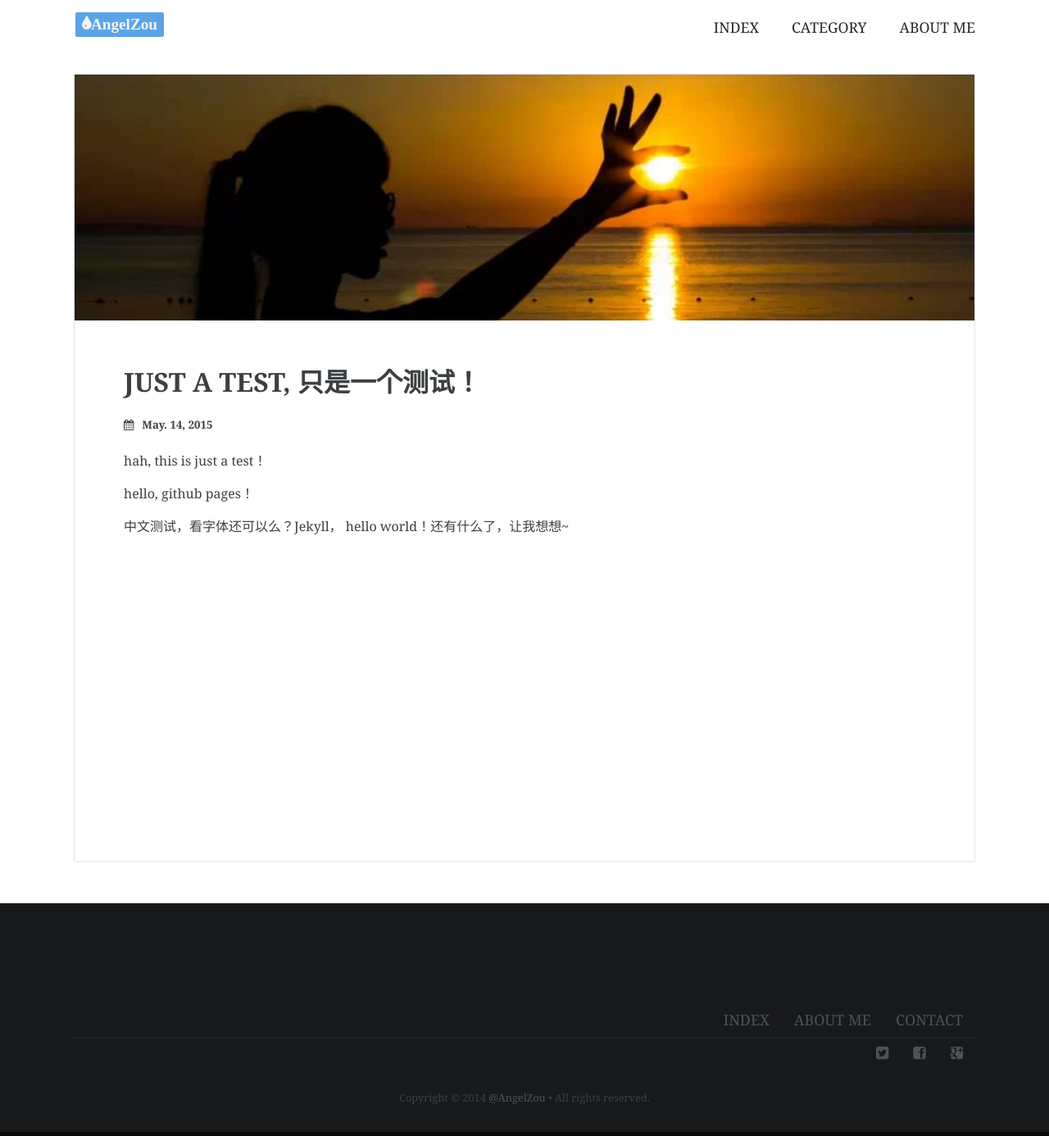
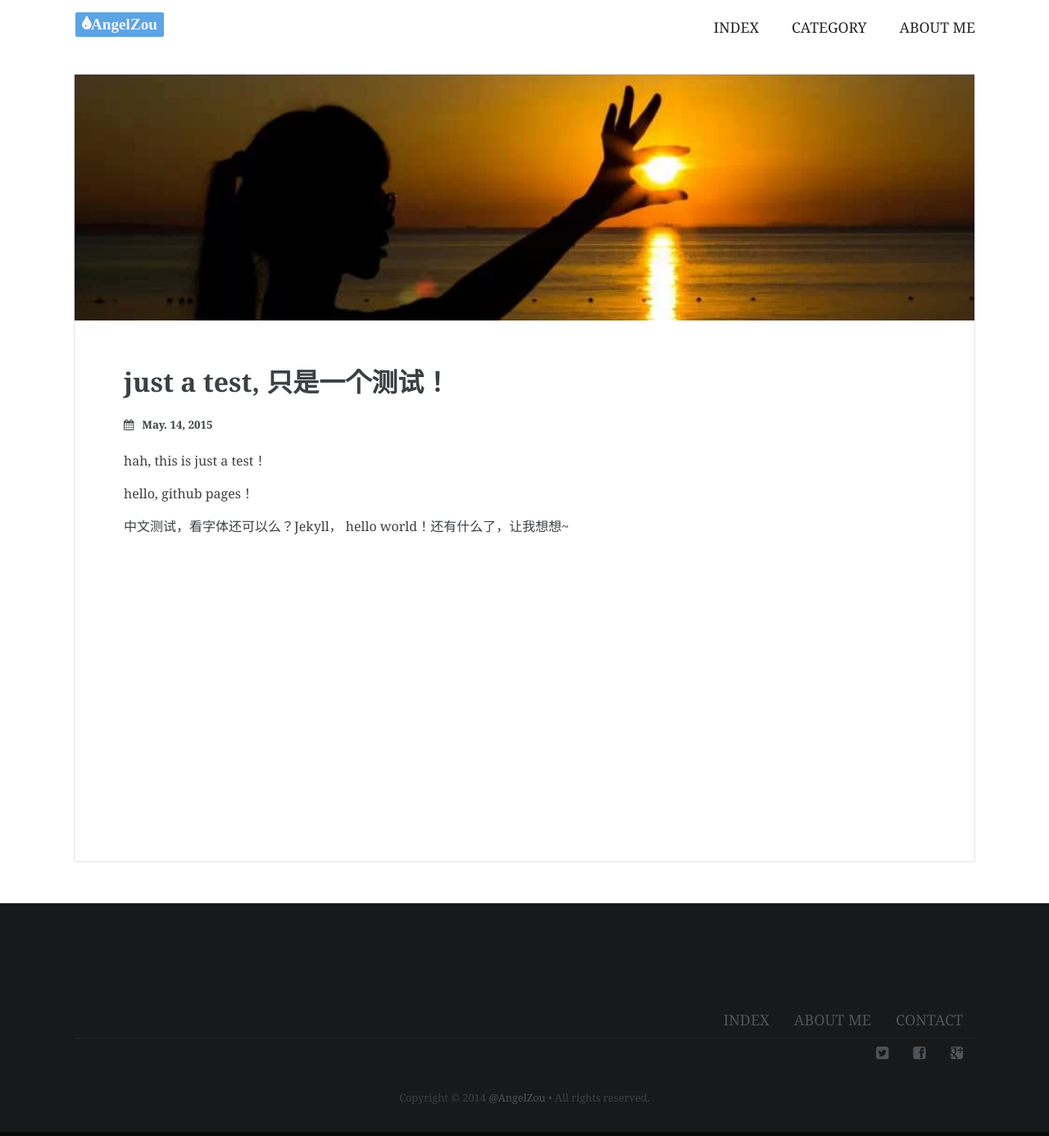
Before and after one commit to angelzou/angelzou.github.io, a Jekyll site: the page built from _posts/2015-05-14-test.md, in a window 1280 px wide. Shown: the whole page at 82% size. Built offline with Jekyll 4.4.1, drawn with Linux system fonts in a browser that asks for light colours; nearby versions of some CDN libraries; Markdown is read by kramdown in place of the engine named in the settings.

Commit message:
修改：文章标题去掉字母大写化

```diff
--- a/_layouts/post.html
+++ b/_layouts/post.html
@@ -1,6 +1,6 @@
 {% include head.html %}
 			<div class="wrap">
-				<h1>{{ page.title | upcase }}</h1>
+				<h1>{{ page.title }}</h1>
 				<h5><i class="icon-calendar"></i>{{ page.date | date: "%B. %d, %Y" }}</h5>
 				<section class="blog-content">
 					{{ content|remove:"&lt;!--more--&gt;" }}
```
